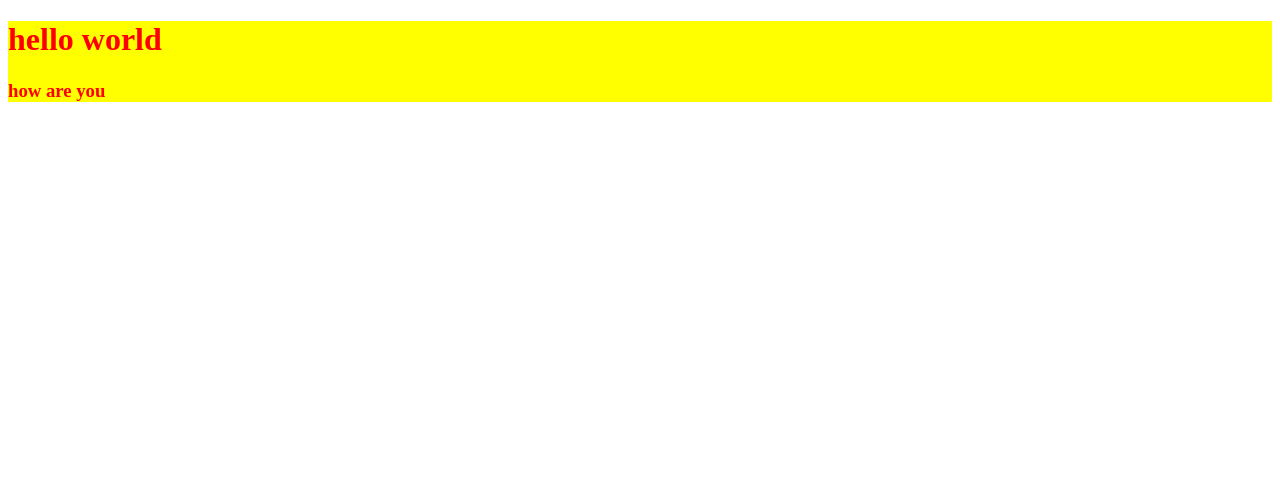
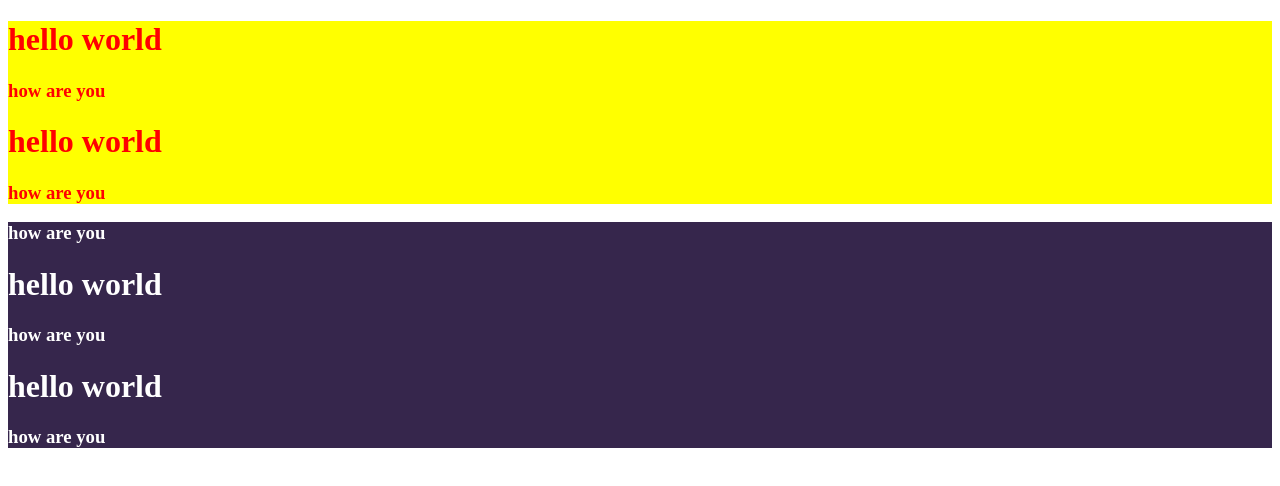
Before and after one commit to SiamunShakib/proctice-repo, a plain HTML site: page index.html in a window 1280 px wide. Drawn offline with Linux system fonts and the light colour scheme.

Commit message:
this is my first blog

```diff
--- a/index.html
+++ b/index.html
@@ -9,6 +9,20 @@
     <div style="color: red; background-color: yellow;">
         <h1>hello world</h1>
         <h3>how are you</h3>
+        <h1>hello world</h1>
+        <h3>how are you</h3>
+
+
+
+    </div>
+    <div style="color: rgb(255, 255, 255); background-color: rgb(54, 38, 76);">
+
+        <h3>how are you</h3>
+        <h1>hello world</h1>
+        <h3>how are you</h3>
+        <h1>hello world</h1>
+        <h3>how are you</h3>
+
 
     </div>
 </body>
```
